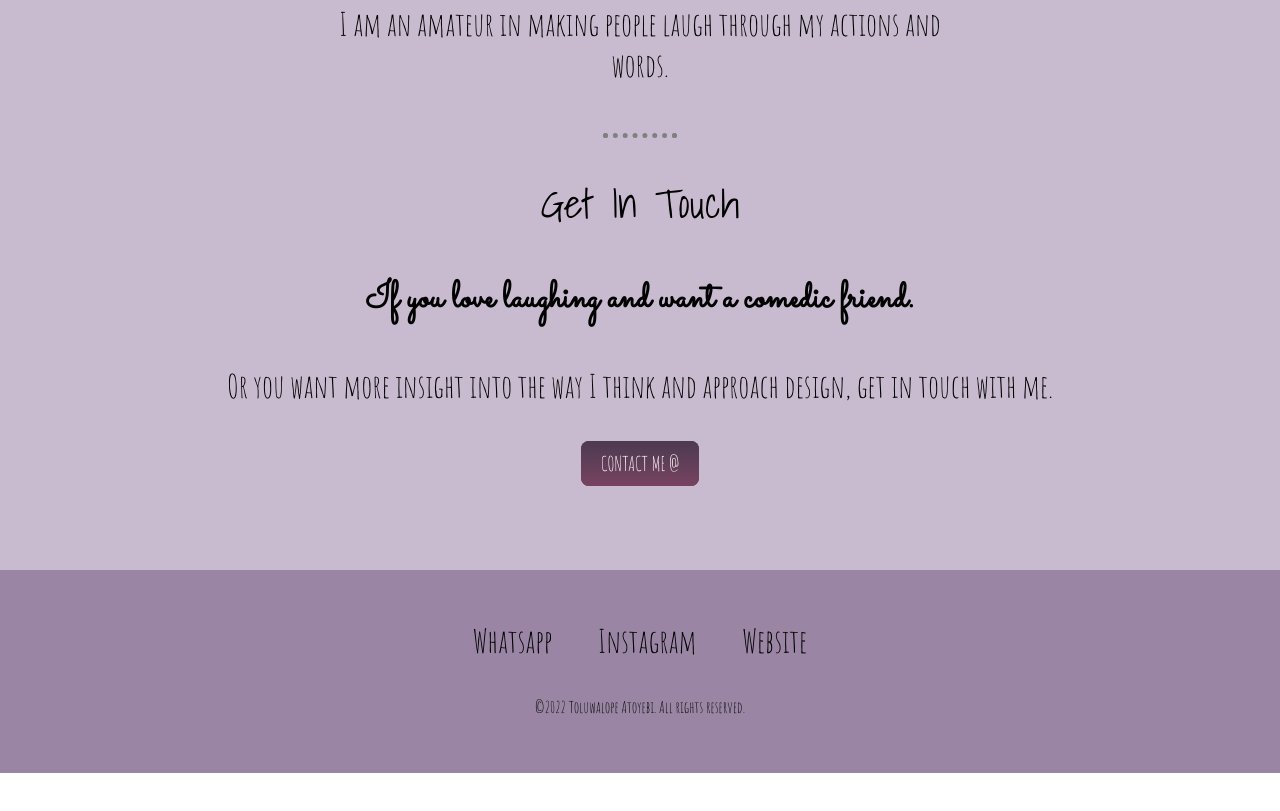
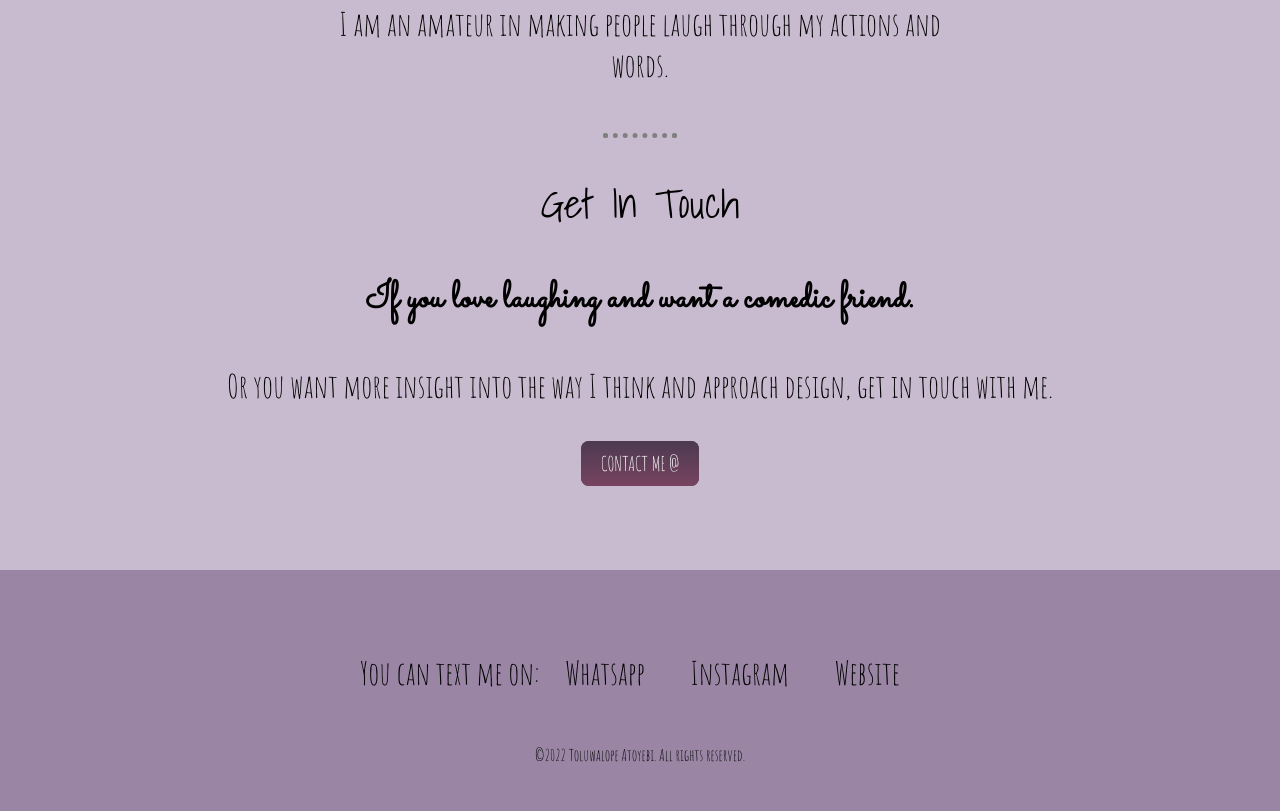
Before and after one commit to estheratoyebi/CV, a plain HTML site: page index.html in a window 1280 px wide. Shown: the part 2277-3088 px from the top of the page. Before the commit the page ends 3050 px from the top, so only its background shows below. Drawn offline with Linux system fonts and the light colour scheme.

Commit message:
Update index.html

```diff
--- a/index.html
+++ b/index.html
@@ -46,6 +46,7 @@
   <br>
 </div>
 <div class="bottom-container">
+  <p>You can text me on:
   <a class="footer-link" href="https://wa.me/+2349015656574">Whatsapp</a>
   <a class="footer-link" href="https://instagram.com/toluscious?igshid=YmMyMTA2M2Y=">Instagram</a>
   <a class="footer-link" href="https://www.tolulovestocode.com">Website</a>
```
